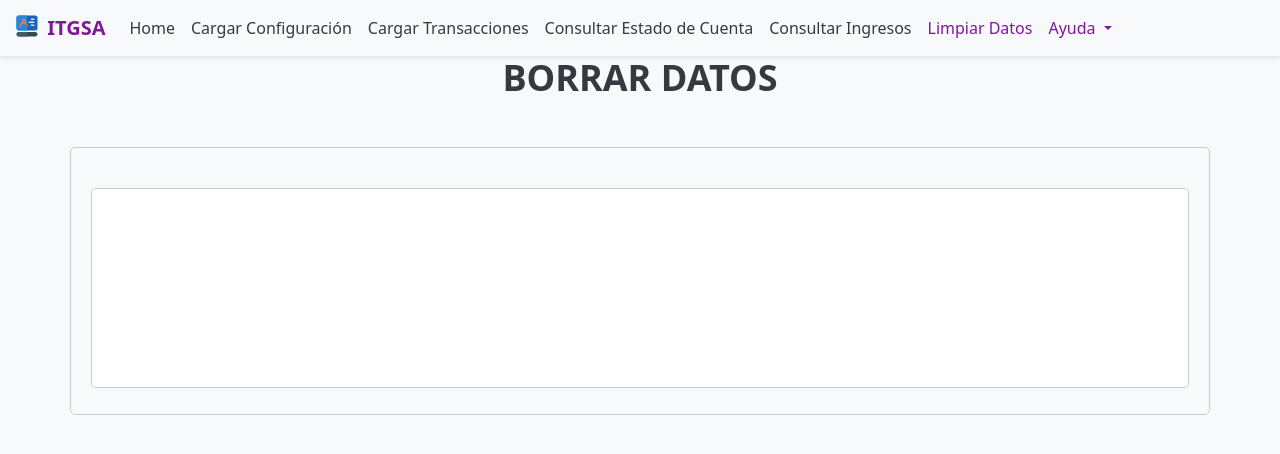
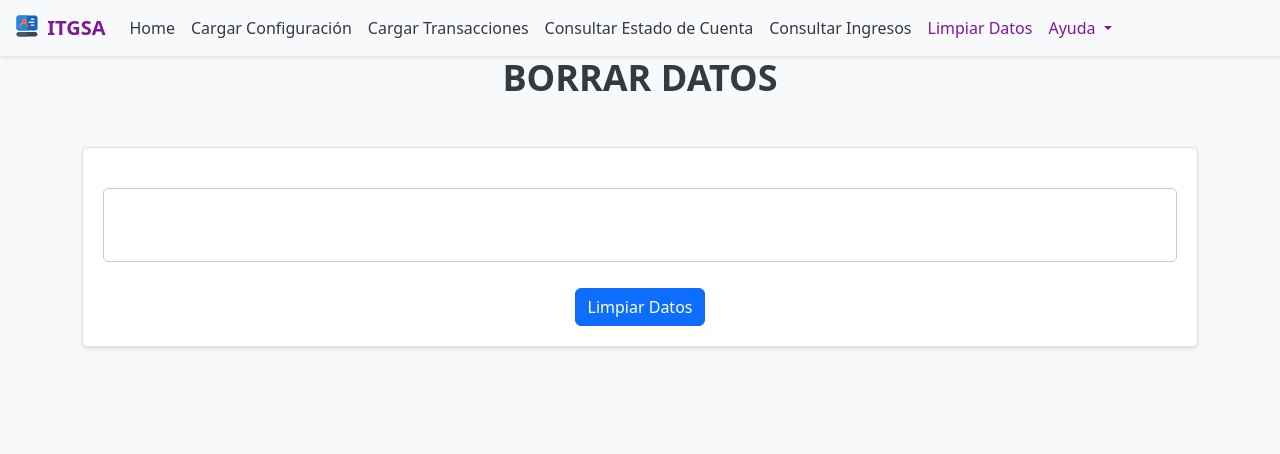
Before and after one commit to sudokentucky/IPC2_Proyecto3_20210106, a Django app: page /limpiarDatos in a window 1280 px wide. Shown: the top 454 px of the page. Run offline with Django 5.2, Linux system fonts and the light colour scheme.

Commit message:
Corrige estilos y agrega funcionalidad de limpiar datos en limpiar.html

```diff
--- a/FrontEnd/FrontEnd/templates/limpiar.html
+++ b/FrontEnd/FrontEnd/templates/limpiar.html
@@ -1,5 +1,6 @@
 <!DOCTYPE html>
 <html lang="es">
+
 <head>
     <meta charset="UTF-8">
     <meta name="viewport" content="width=device-width, initial-scale=1.0">
@@ -8,19 +9,6 @@
     <link href="/static/tablestyle.css" rel="stylesheet">
 </head>
 <style>
-    .container {
-        margin-top: 50px;
-        border : 1px solid #ccc;
-        text-align: center;
-        padding: 20px;
-        border-radius: 5px;
-
-    }
-        .btn-primary {
-            margin-bottom: 20px;
-            background-color: red; /* Change the background color to red */
-            border-color: red; /* Change the border color to red */
-        }
     textarea {
         margin-top: 20px;
         width: 100%;
@@ -30,18 +18,32 @@
         border-radius: 5px;
         padding: 10px;
         resize: none;
+        color : green;
+
     }
-    </style>
+
+    form {
+        display: flex;
+        flex-direction: column;
+        align-items: center;
+        width: 100%;
+        height: 200px;
+    }
+</style>
+
 <body>
     {% include 'navbar.html' %}
     <h1> BORRAR DATOS</h1>
     <div class="container mt-5">
-        <textarea id="response" rows="10" cols="50" readonly>
-            {% if message %}
-                {{ message }}
-            {% endif %}
-        </textarea>
+        <form method="post" action="">
+            {% csrf_token %}
+            <textarea id="response" name="response" rows="10" cols="50" readonly>{{ message }}</textarea>
+            <div class="mt-3">
+                <button type="submit" class="btn btn-primary">Limpiar Datos</button>
+            </div>
+        </form>
     </div>
     <script src="https://cdn.jsdelivr.net/npm/bootstrap@5.3.0/dist/js/bootstrap.bundle.min.js"></script>
 </body>
+
 </html>
```
